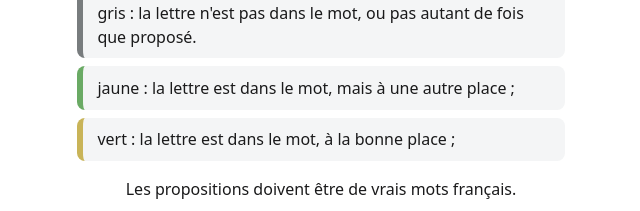
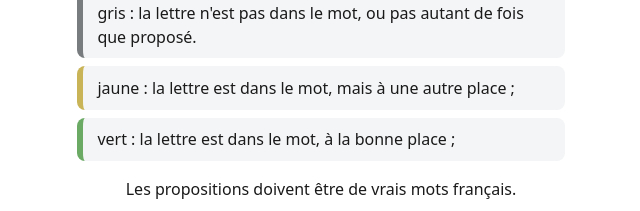
Before and after one commit to PaulRedler/Wordle, a React (Vite) app: page / in a window 1280 px wide. Shown: the part 233-444 px from the top of the page, without its empty margins (319-959 px from the left). Built offline with nearby package versions, Linux system fonts and the light colour scheme.

Commit message:
Swap border colors for list items

```diff
--- a/src/index.css
+++ b/src/index.css
@@ -89,8 +89,8 @@ ul li {
 }
 
 ul li:nth-child(1) { border-left-color: var(--gris); }
-ul li:nth-child(2) { border-left-color: var(--vert); }
-ul li:nth-child(3) { border-left-color: var(--jaune); }
+ul li:nth-child(2) { border-left-color: var(--jaune); }
+ul li:nth-child(3) { border-left-color: var(--vert); }
 
 input {
     padding: 0.6rem 1rem;
```
